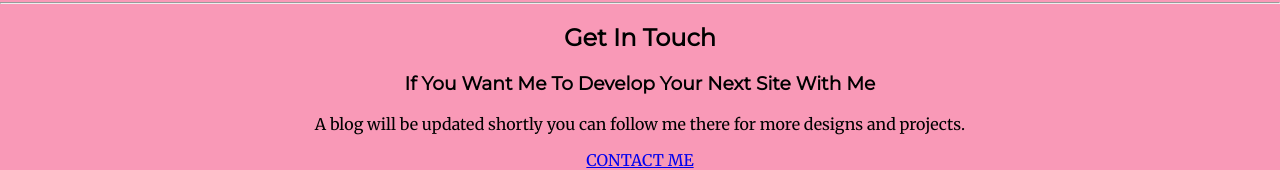
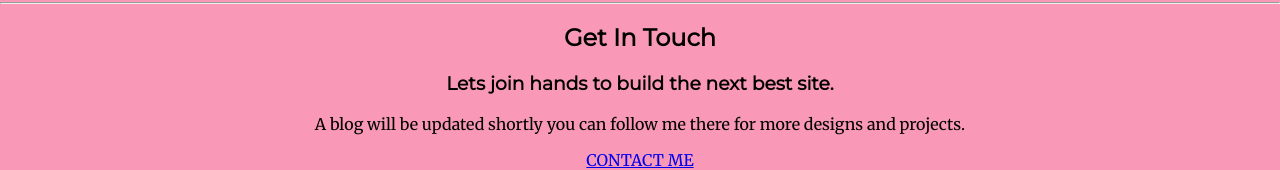
Before and after one commit to tanzeem0/Raw-CSS-Mysite, a plain HTML site: page index.html in a window 1280 px wide. Shown: the part 1697-1867 px from the top of the page. Drawn offline with Linux system fonts and the light colour scheme.

Commit message:
Update index.html

```diff
--- a/index.html
+++ b/index.html
@@ -44,7 +44,7 @@
       <hr>
       <div class="contact-me">
         <h2>Get In Touch</h2>
-        <h3>If You Want Me To Develop Your Next Site With Me</h3>
+        <h3>Lets join hands to build the next best site.</h3>
         <p>A blog will be updated shortly you can follow me there for more designs and projects.</p>
         <a class="btn" href="mailto:name@email.com">CONTACT ME</a>
       </div>
```
